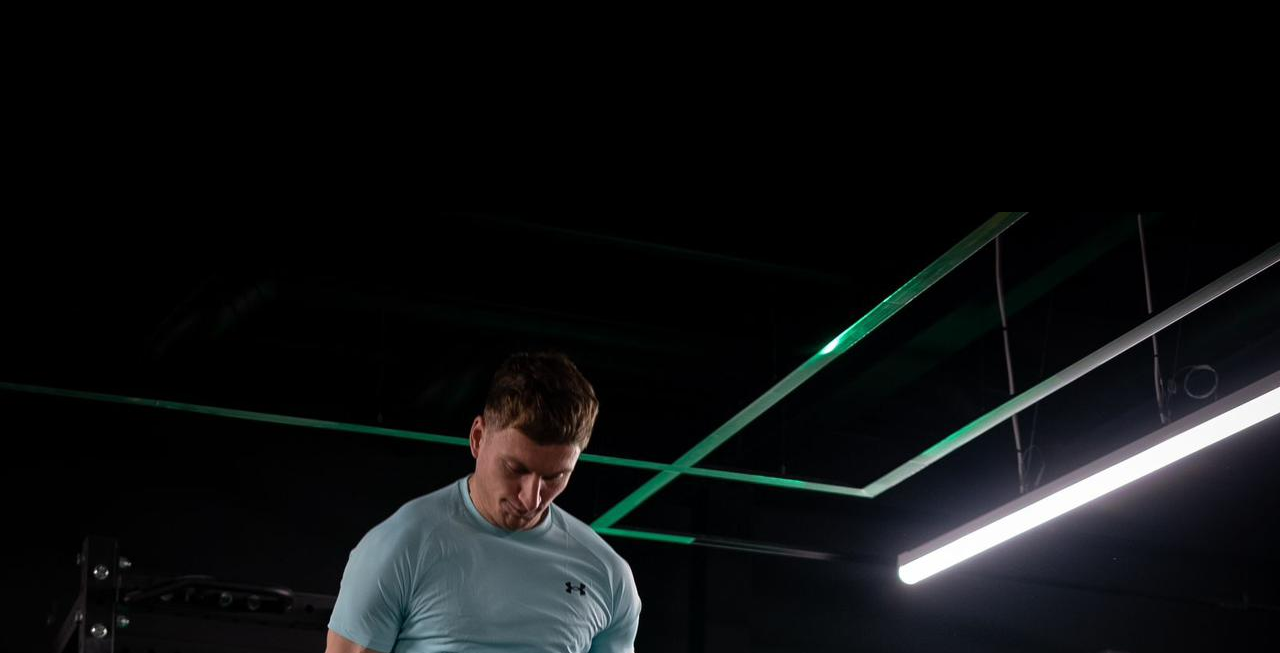
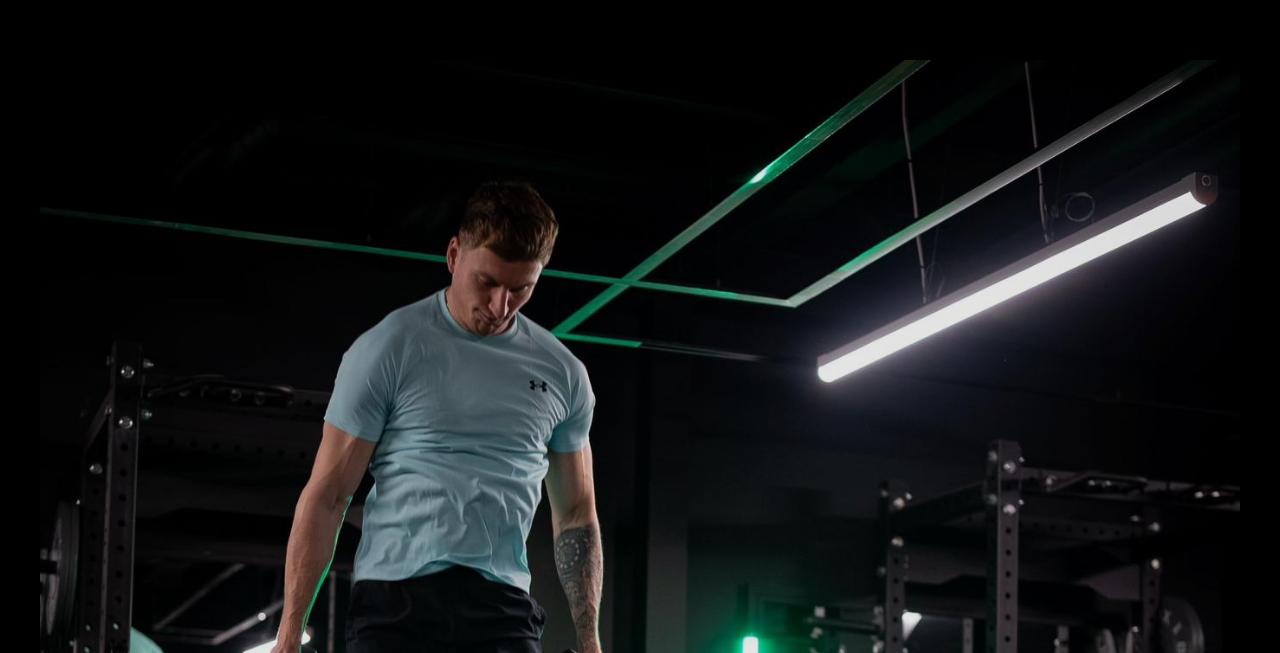
Before and after one commit to norrinRadd8/TWI_APP, a React (Create React App) app: page / in a window 1280 px wide. Shown: the part 147-800 px from the top of the page. Built offline with nearby package versions, Linux system fonts and the light colour scheme.

Commit message:
some clean up

```diff
--- a/src/App.js
+++ b/src/App.js
@@ -1,7 +1,7 @@
 
 import React, {useState, useEffect, useRef} from 'react';
 
-import Header from "./components/Header"
+// import Header from "./components/Header"
 import Main from "./components/Main";
 // import Statement from './components/Statement';
 import Mission from './components/Mission';
@@ -45,7 +45,7 @@ const App = () => {
   return (
     <div className="app_container">
       <div ref={headerRef}>
-        <Header />
+        {/* <Header /> */}
       </div>
       <Navbar isHeaderVisible={isHeaderVisible} />
       <Main />
--- a/src/components/About.js
+++ b/src/components/About.js
@@ -18,7 +18,7 @@ const About = () => {
         <div className="about_container">
             <div className="about_content">
                 <div className="about_images">
-                    <img src="./images/alex.jpg" alt="Alex" className="image" />
+                    <img src="./images/alex.jpg" alt="Alex" className="about_image" />
                 </div>
                 <h2 className="about_title"><span className='transparent-outline'>ALEX ELVY</span></h2>
 
--- a/src/components/Footer.js
+++ b/src/components/Footer.js
@@ -1,6 +1,6 @@
 // Footer.js
 import React from 'react';
-import { FaInstagram, FaFacebook, FaLinkedin } from 'react-icons/fa'; // Install react-icons if not already installed
+import { FaInstagram } from 'react-icons/fa'; // Install react-icons if not already installed
 
 const Footer = () => {
     return (
@@ -17,19 +17,14 @@ const Footer = () => {
                 </div> */}
                 <div className="footer_section">
                     <h4>Contact Us</h4>
-                    <p>info@trainwintent.com</p>
+                    <p>info@twicoaching.com</p>
                 </div>
             </div>
             <div className="footer_social">
-                <a href="https://www.instagram.com/yourcompany" target="_blank" rel="noopener noreferrer">
+                <a href="https://www.instagram.com/alexelvy_performancecoach" target="_blank" rel="noopener noreferrer">
                     <FaInstagram className="social_icon" />
                 </a>
-                <a href="https://www.facebook.com/yourcompany" target="_blank" rel="noopener noreferrer">
-                    <FaFacebook className="social_icon" />
-                </a>
-                <a href="https://www.linkedin.com/company/yourcompany" target="_blank" rel="noopener noreferrer">
-                    <FaLinkedin className="social_icon" />
-                </a>
+
             </div>
             <div className="footer_bottom">
                 <p>&copy; {new Date().getFullYear()} Train With Intent. All rights reserved.</p>
--- a/src/components/Main.js
+++ b/src/components/Main.js
@@ -1,27 +1,53 @@
 // import React from 'react';
 // import Statement from './Statement';
 
+// const Main = () => {
+//   return (
+//     <section id="main">
+//     <div className='main_container'>
+//       <div className='main_image_container'>
+//         <img src='./images/main-image.jpg' alt='Main' className='main_image' />
+
+
+//         <img src='./images/header-logo.png' alt='Logo' className='header_logo' />
+
+
+
+
+
+
+
+//       <div className="main_intro_text">
+//         <p>
+//           MOVE WITH POISE, BUILD RESILIENCE, IMPROVE PERFORMANCE!
+//         </p>
+//         </div>
+//       </div>
+
+//     </div>
+//     </section>
+//   );
+// };
+
+// export default Main;
+
 const Main = () => {
   return (
-    <div className='main_container'>
-      <div className='main_image_container'>
-        <img src='./images/main-image.jpg' alt='Main' className='main_image' />
+    <section id="main">
+      <div className="main_container">
+        <div className="main_image_container">
+          <img src="./images/main-image.jpg" alt="Main" className="main_image" />
 
+          {/* Add logo and intro text as overlay elements */}
+          <div className="overlay_content">
+            <img src="./images/header-logo.png" alt="Logo" className="header_logo" />
+            <div className="main_intro_text">
+              <p>MOVE WITH POISE, BUILD RESILIENCE, IMPROVE PERFORMANCE!</p>
+            </div>
+          </div>
+        </div>
       </div>
-      <div>
-        <img src='./images/header-logo.png' alt='Logo' className='header_logo' />
-
-      </div>
-
-
-      <div className="main_intro_text">
-        <p>
-          MOVE WITH POISE, BUILD RESILIENCE, IMPROVE PERFORMANCE!
-        </p>
-
-      </div>
-
-    </div>
+    </section>
   );
 };
 
--- a/src/components/Mission.js
+++ b/src/components/Mission.js
@@ -3,6 +3,7 @@ import Cta from './Cta';
 
 const Mission = () => {
   return (
+    <section id="mission">
     <div className="mission_container">
       <div className="mission_content">
         {/* <h2 className="mission_title"><span className='transparent-outline'>MISSION</span></h2> */}
@@ -11,12 +12,13 @@ const Mission = () => {
         <img src="./images/mission-image-1.jpg" alt="mission-img 1" className="image image1" />
       </div> */}
         <p className="mission_text">
-        At TRAIN<span className='transparent-outline-green'>WITH</span>INTENT online, our mission is to empower individuals to achieve peak performance and optimal health through bespoke, 1-2-1 online coaching. We are dedicated to helping professional athletes and fitness enthusiasts alike to move freely, efficiently, and pain-free, while pushing the boundaries of their physical capabilities and achieving long-lasting health and vitality.
+        TRAIN<span className='transparent-outline-green'>WITH</span>INTENT online, is designed to empower individuals to achieve peak performance and optimal health through bespoke, 1-2-1 online coaching. We are dedicated to helping professional athletes and fitness enthusiasts alike to move freely, efficiently, and pain-free, while pushing the boundaries of their physical capabilities and achieving long-lasting health and vitality.
         </p>
         <Cta />
       </div>
 
     </div>
+    </section>
   );
 };
 
--- a/src/index.css
+++ b/src/index.css
@@ -142,10 +142,10 @@
 }
 
 .header_logo {
-  position: absolute;
+  /* position: absolute; */
   z-index: 10;
-  margin-top: 768px;
-  padding-left: 90px;
+  /* margin-top: 768px; */
+  /* padding-left: 90px; */
 }
 
 .intro_text {
@@ -250,9 +250,8 @@
 
 /* MAIN */
 
-.main_container {
-  position: relative;
-  margin-bottom: 1200px;
+/* .main_container {
+
 }
 
 .image_container::before {
@@ -267,17 +266,14 @@
 }
 
 .main_image {
-  width: auto;
-  position: absolute;
+  width: 100%;
+
 }
 
 .main_intro_text {
   display: flex;
   justify-content: center;
   text-align: justify;
-  position: absolute;
-  margin-left: 110px;
-  margin-top: 863px;
   color: white;
   font-size: 40px;
   z-index: 2;
@@ -292,12 +288,73 @@
   margin-top: 10px;
   font-size: 50px;
   line-height: 1.5;
+} */
+
+/* Container for the image and overlay content */
+.main_container {
+  position: relative;
+  display: flex;
+  justify-content: center;
+  align-items: center;
 }
+
+.main_image_container {
+  position: relative;
+  width: 100%;
+  max-width: 1200px; /* Adjust as needed */
+  overflow: hidden;
+}
+
+.main_image {
+  width: 100%;
+  height: auto;
+  display: block;
+}
+
+/* Position the overlay content in the center of the image */
+.overlay_content {
+  position: absolute;
+  top: 50%;
+  left: 50%;
+  transform: translate(-50%, -50%);
+  display: flex;
+  flex-direction: column;
+  align-items: center;
+  text-align: center;
+  color: white;
+  z-index: 2; /* Ensures the overlay content is above the image */
+}
+
+.header_logo {
+  width: 650px; /* Adjust size as needed */
+  margin-bottom: 10px;
+}
+
+.main_intro_text p {
+  font-size: 1.75rem;
+  font-weight: bold;
+  line-height: 1.4;
+  color: white;
+  margin: 0;
+}
+
+/* Optional: Add a dark overlay for better text visibility */
+.main_image_container::before {
+  content: "";
+  position: absolute;
+  top: 0;
+  left: 0;
+  width: 100%;
+  height: 100%;
+  background: rgba(0, 0, 0, 0.1);
+  z-index: 1; /* Ensure overlay appears between image and content */
+}
+
 
 /* MISSION */
 
 .mission_container {
-  display: flex;
+  /* display: flex; */
   flex-direction: column;
 }
 
@@ -315,9 +372,9 @@
 
 .mission_text {
   font-size: 4em;
-  line-height: 1.5;
-  margin-top: 380px;
-  padding: 60px 30px;
+  /* line-height: 1.1; */
+  /* margin-top: 380px; */
+  padding: 0px 30px;
 
 }
 
@@ -358,7 +415,7 @@
 }
 
 .results_text {
-  font-size: 3.3rem;
+  font-size: 4em;
   margin-right: 60px;
   margin-left: 60px;
   padding: 60px 30px;
@@ -456,6 +513,12 @@
   padding-top: 60px;
 }
 
+.about_image {
+  width: 100%;
+  height: auto;
+  display: block;
+}
+
 .about_title {
   font-size: 5.8rem;
   padding-top: 60px;
@@ -464,11 +527,8 @@
 
 .about_text {
   display: flex;
-  padding: 30px 60px;
-  margin-left: 120px;
-  margin-right: 120px;
-  font-size: 3.3rem;
-  line-height: 1.5;
+  padding: 0px 60px;
+  font-size: 4em;
   margin-bottom: 60px;
   text-align: center;
 }
```
Also changed, not shown: src/components/Navbar.js (+106 -0 lines), src/components/NavLinks.js (added).
